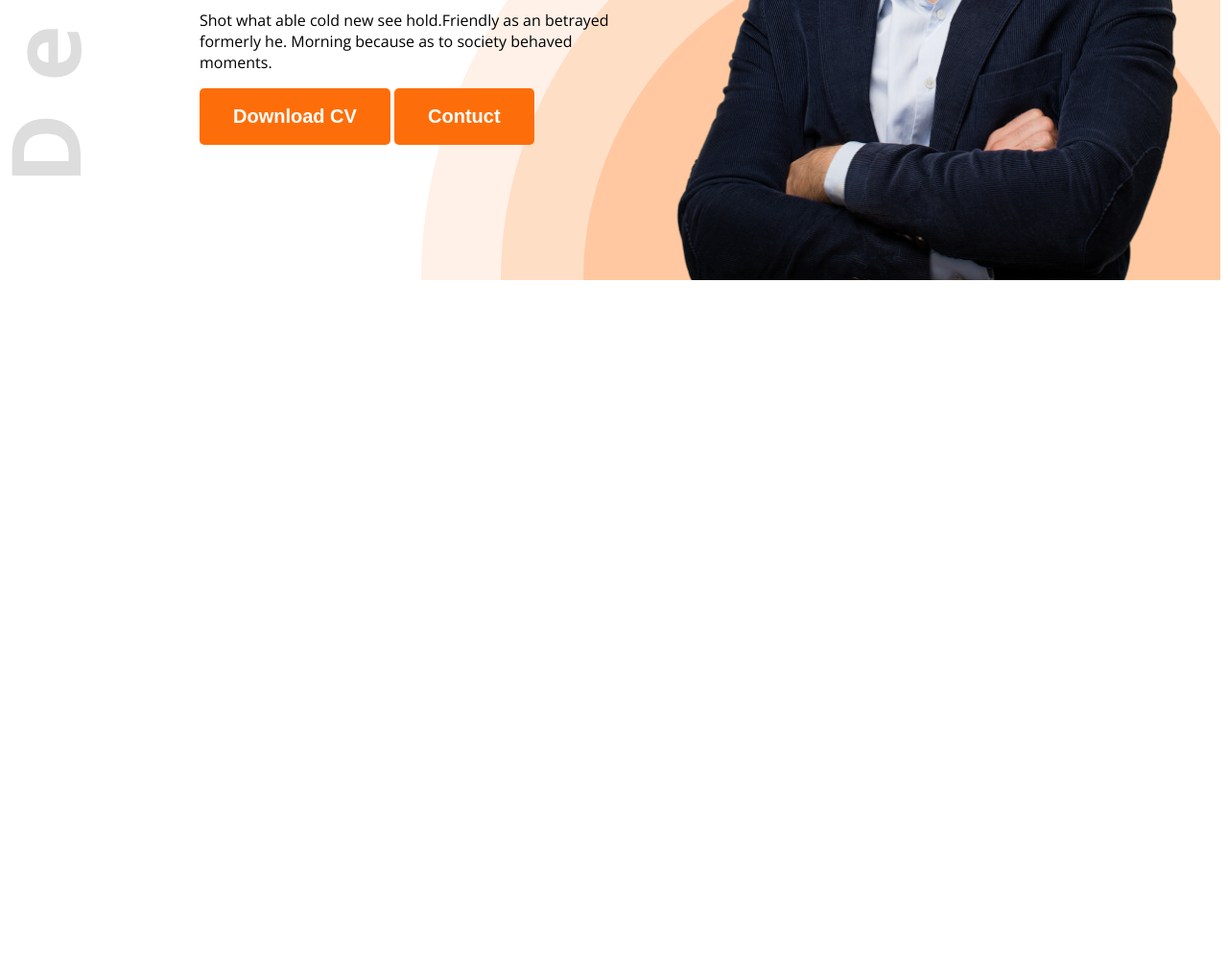
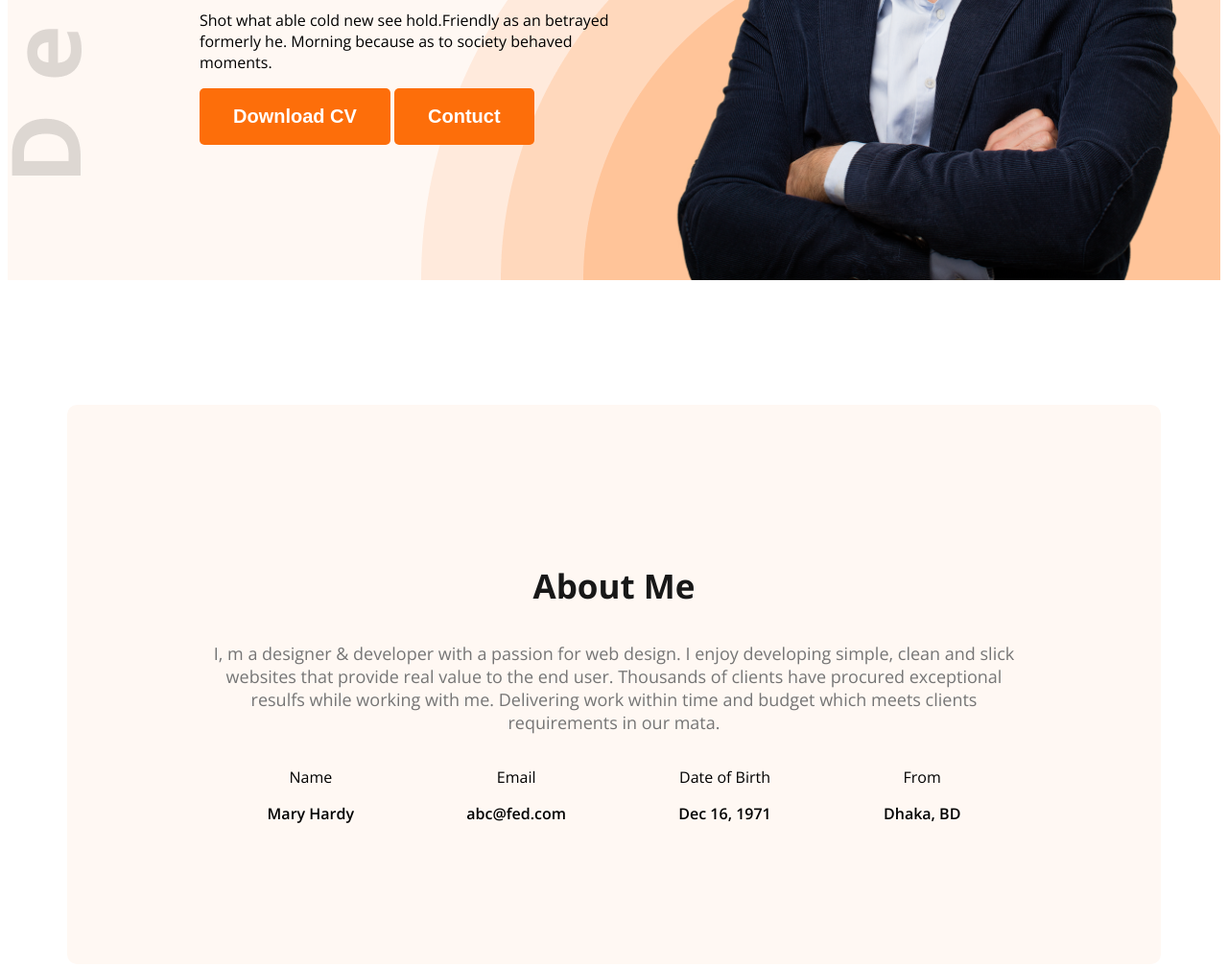
Before and after one commit to mohib357/first-beauty-web, a plain HTML site: page index.html in a window 1280 px wide. Shown: the part 630-1638 px from the top of the page at 96% size. Before the commit the page ends 930 px from the top, so only its background shows below. Drawn offline with nearby package versions, Linux system fonts and the light colour scheme.

Commit message:
added more style

```diff
--- a/index.html
+++ b/index.html
@@ -11,7 +11,7 @@
     <link rel="stylesheet" href="styles/portfolio.css">
 </head>
 <body class="open-sans-normal">
-    <header class="header">
+    <header class="header secondary-bg">
         <nav >
             <h3 class="nav-title">Ma<span class="text-primary">r</span>y</h3>
             <ul>
@@ -34,5 +34,32 @@
             <img class="banner-profile-pic" src="images/hardy.png" alt="">
         </div>
     </header>
+    <main>
+        <section class="about secondary-bg">
+        <h3 class="section-title">About Me</h3>
+        <p class="section-description">
+            I, m a designer & developer with a passion for web design. I enjoy developing simple, clean and slick websites that provide real value to the end user. Thousands of clients have procured exceptional resulfs while working with me. Delivering work within time and budget which meets clients requirements in our mata.
+        </p>
+        <div class="about-items">
+            <!-- .about-item*4>p.item-title+p.item-description -->
+            <div class="about-item">
+                <p class="item-title">Name</p>
+                <p class="item-description">Mary Hardy</p>
+            </div>
+            <div class="about-item">
+                <p class="item-title">Email</p>
+                <p class="item-description">abc@fed.com</p>
+            </div>
+            <div class="about-item">
+                <p class="item-title">Date of Birth</p>
+                <p class="item-description">Dec 16, 1971</p>
+            </div>
+            <div class="about-item">
+                <p class="item-title">From</p>
+                <p class="item-description">Dhaka, BD</p>
+            </div>
+        </div>
+        </section>
+    </main>
 </body>
 </html>
--- a/styles/portfolio.css
+++ b/styles/portfolio.css
@@ -11,6 +11,18 @@
 /* shared style */
 .text-primary{
     color: #FD6E0A;
+}
+.secondary-bg{
+    background-color: #FFF8F3;
+}
+.section-title{
+    font-size: 35px;
+    font-weight: bold;
+    color: #181818;
+}
+.section-description{
+    font-size: 18px;
+    color: #757575;
 }
 .dark-2{
     color: #474747;
@@ -78,3 +90,22 @@ nav li a {
 .banner-profile-pic{
     width: 580px;
 }
+/* about style */
+.about{
+    border-radius: 10px;
+    padding: 130px 150px;
+    text-align: center;
+}
+/* main styles */
+main{
+    max-width: 1140px;
+    margin: 0 auto;
+    margin-top: 130px;
+}
+.item-description{
+    font-weight: 600;
+}
+.about-items{
+    display: flex;
+    justify-content: space-around;
+}
```
